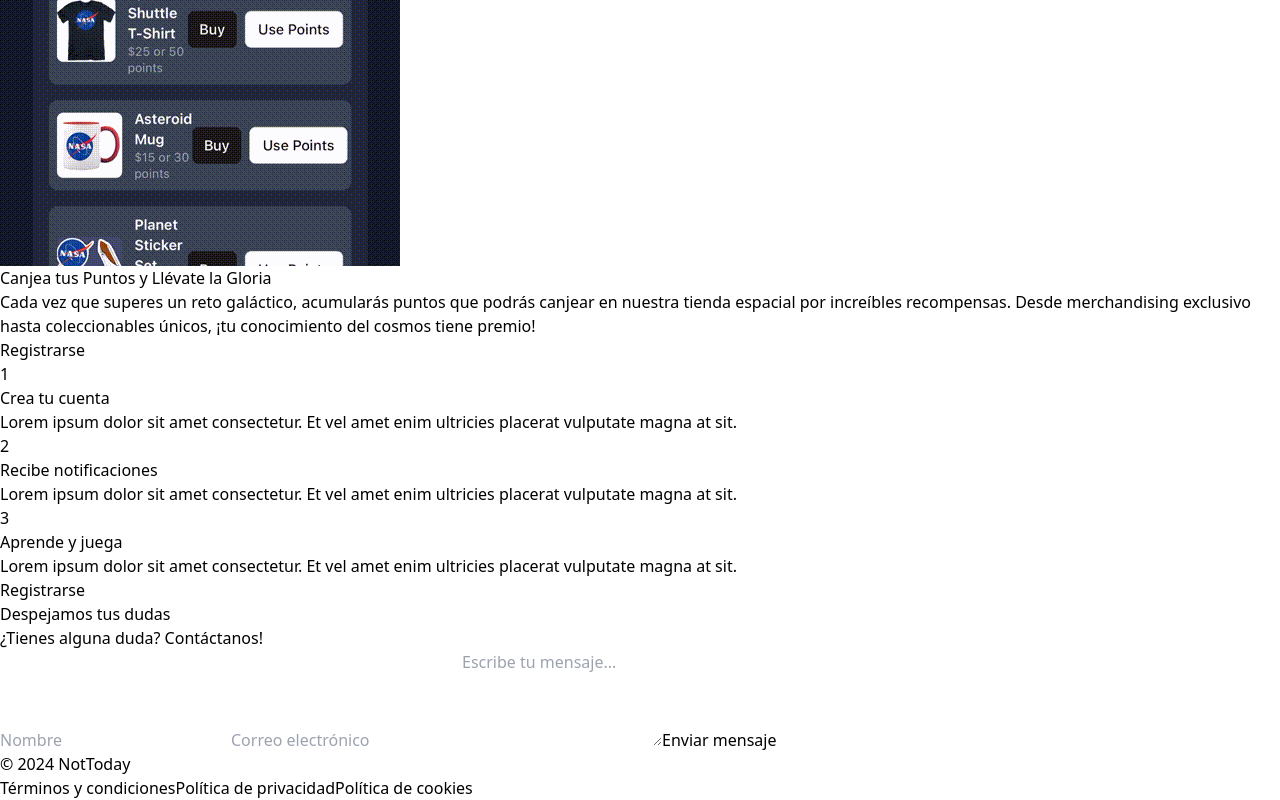
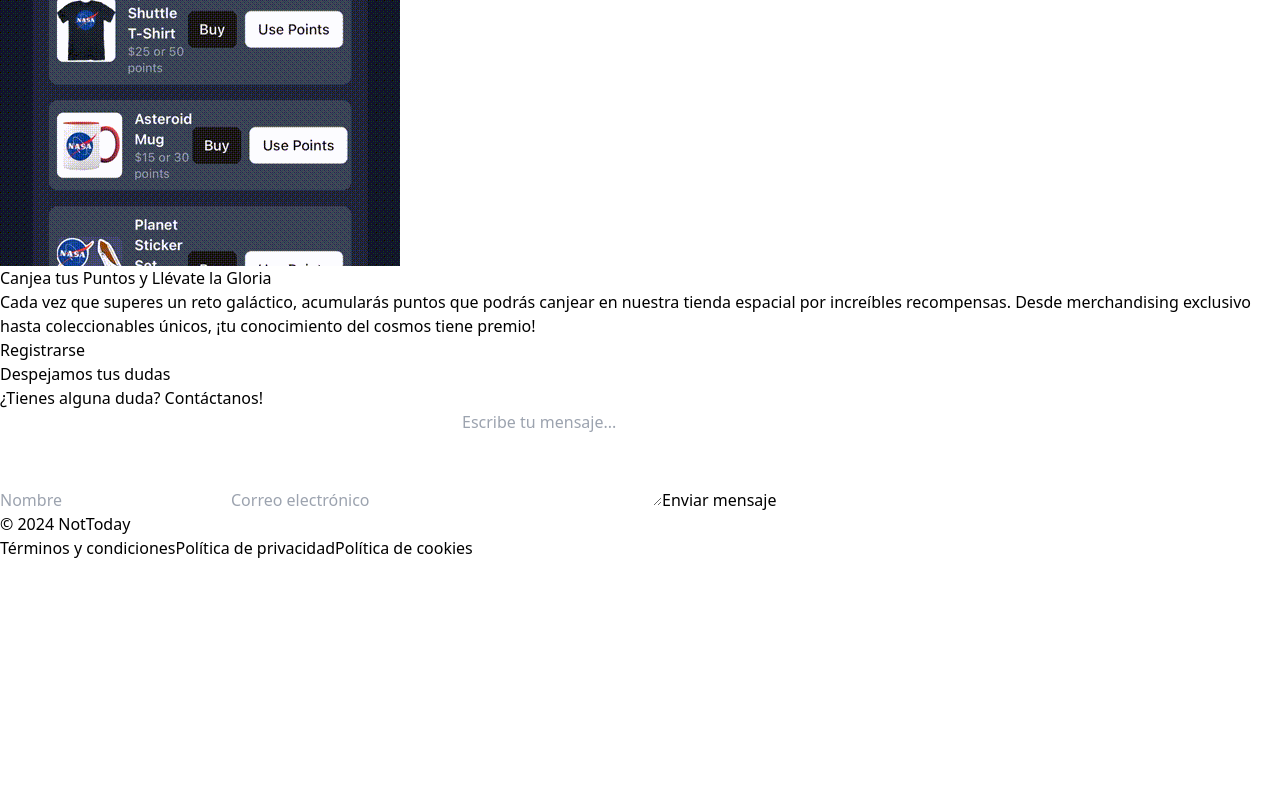
Before and after one commit to NSA-Not-Today/not-today-landing, a React (Vite) app: page / in a window 1280 px wide. Shown: the part 2078-2878 px from the top of the page. After the commit the page ends 2638 px from the top, so only its background shows below. Built offline with nearby package versions, Linux system fonts and the light colour scheme.

Commit message:
fix button

```diff
--- a/src/Body/Body.tsx
+++ b/src/Body/Body.tsx
@@ -63,8 +63,6 @@ const Body: React.FC = () => {
           imagePosition="left"
           image='/marketplace.gif'
         />
-        <HowItWorks />
-        <RegisterButton />
       </div>
     </Layout>
   );
--- a/src/Header/Button.tsx
+++ b/src/Header/Button.tsx
@@ -6,14 +6,14 @@ interface ButtonProps {
 }
 
 const Button: React.FC<ButtonProps> = ({ children, variant }) => {
-    const baseClasses = "gap-2.5 self-stretch px-4 py-2 my-auto rounded-md";
+    const baseClasses = "gap-2.5 px-4 py-2 my-auto rounded-md";
     const variantClasses = {
         primary: "text-white bg-cyan-600",
         secondary: "bg-white text-slate-900 border border-solid border-slate-200"
     };
 
     return (
-        <button onClick={() => window.location.href = 'https://app.nottoday.earth' } className={`${baseClasses} ${variantClasses[variant]}`}>
+        <button onClick={() => window.location.href = 'https://app.nottoday.earth' } className={`${baseClasses} ${variantClasses[variant]} px-24`}>
             {children}
         </button>
     );
```
